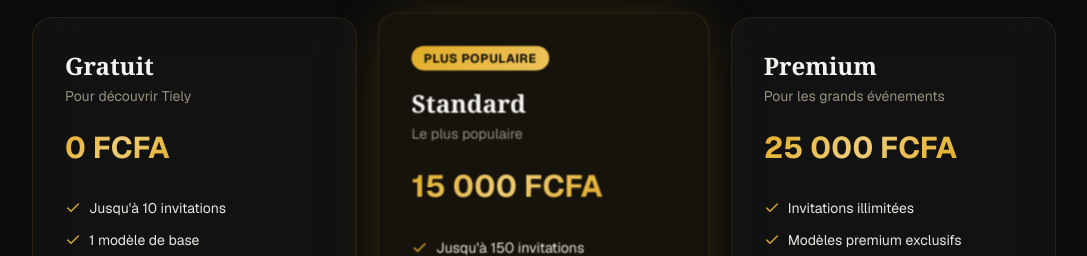
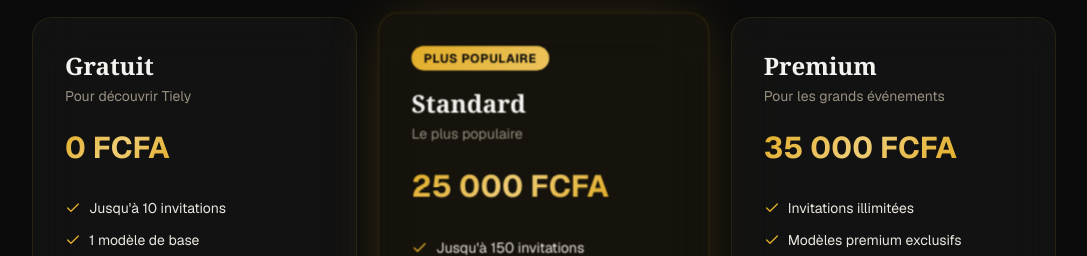
Before and after one commit to glish0/tiely, a Next.js app: page / in a window 1280 px wide. Shown: the part 2480-2736 px from the top of the page, without its empty margins (96-1183 px from the left). Built offline with nearby package versions, Linux system fonts and the light colour scheme; no server answers.

Commit message:
mise a jour du prix

```diff
--- a/app/invitation/[slug]/opengraph-image.tsx
+++ b/app/invitation/[slug]/opengraph-image.tsx
@@ -155,7 +155,7 @@
     );
 }
 
-function getUppercasePart(name: string) {
+/* function getUppercasePart(name: string) {
     const uppercaseWords = name
         .trim()
         .split(/\s+/)
@@ -164,7 +164,7 @@
         });
 
     return uppercaseWords.join(" ");
-}
+} */
 
 function formatGuestName(name: string, groupType: string) {
     const uppercasePart = name
--- a/components/shared/PricingSection.tsx
+++ b/components/shared/PricingSection.tsx
@@ -13,7 +13,7 @@
   },
   {
     name: "Standard",
-    price: "15 000 FCFA",
+    price: "25 000 FCFA",
     desc: "Le plus populaire",
     features: [
       "Jusqu'à 150 invitations",
@@ -26,7 +26,7 @@
   },
   {
     name: "Premium",
-    price: "25 000 FCFA",
+    price: "35 000 FCFA",
     desc: "Pour les grands événements",
     features: [
       "Invitations illimitées",
@@ -66,11 +66,10 @@
             whileInView={{ opacity: 1, y: 0 }}
             viewport={{ once: true }}
             transition={{ delay: i * 0.1, duration: 0.5 }}
-            className={`rounded-2xl p-8 flex flex-col ${
-              p.highlighted
+            className={`rounded-2xl p-8 flex flex-col ${p.highlighted
                 ? "glass-gold glow-gold ring-1 ring-primary/30 scale-[1.02]"
                 : "glass"
-            }`}
+              }`}
           >
             {p.highlighted && (
               <span className="bg-gradient-gold text-primary-foreground text-xs font-bold uppercase tracking-wider rounded-full px-3 py-1 self-start mb-4">
@@ -92,11 +91,10 @@
             </ul>
             <a
               href="#cta"
-              className={`mt-8 rounded-full py-3 text-center text-sm font-semibold transition-transform hover:scale-105 ${
-                p.highlighted
+              className={`mt-8 rounded-full py-3 text-center text-sm font-semibold transition-transform hover:scale-105 ${p.highlighted
                   ? "bg-gradient-gold text-primary-foreground shadow-gold"
                   : "glass-gold text-primary hover:bg-primary/10"
-              }`}
+                }`}
             >
               Commencer
             </a>
```
